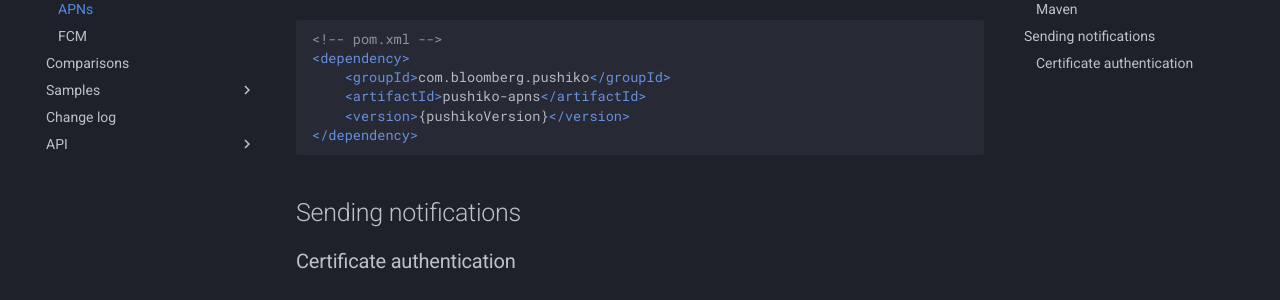
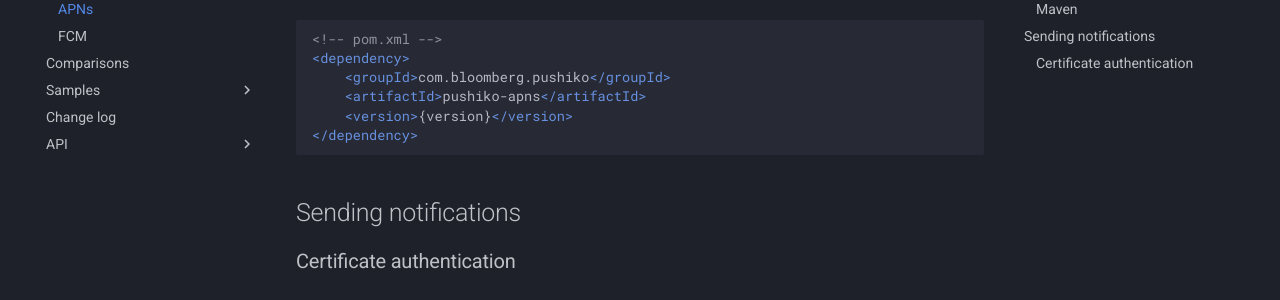
Before and after one commit to bloomberg/pushiko, an MkDocs documentation site: the page built from docs/getting_started_apns.md, in a window 1280 px wide and 900 px high, scrolled down 434 px. Shown: the part 153-453 px from the top of the window. Built offline with MkDocs 1.6.1 and Material for MkDocs 9.7.7, drawn with Linux system fonts in a browser that asks for light colours; comment, search, counter and statistics services are not loaded.

Commit message:
Maven POM example

````diff
--- a/docs/getting_started_apns.md
+++ b/docs/getting_started_apns.md
@@ -33,7 +33,7 @@ First add Pushiko as a dependency.
 <dependency>
     <groupId>com.bloomberg.pushiko</groupId>
     <artifactId>pushiko-apns</artifactId>
-    <version>{pushikoVersion}</version>
+    <version>{version}</version>
 </dependency>
 ```
 
````
